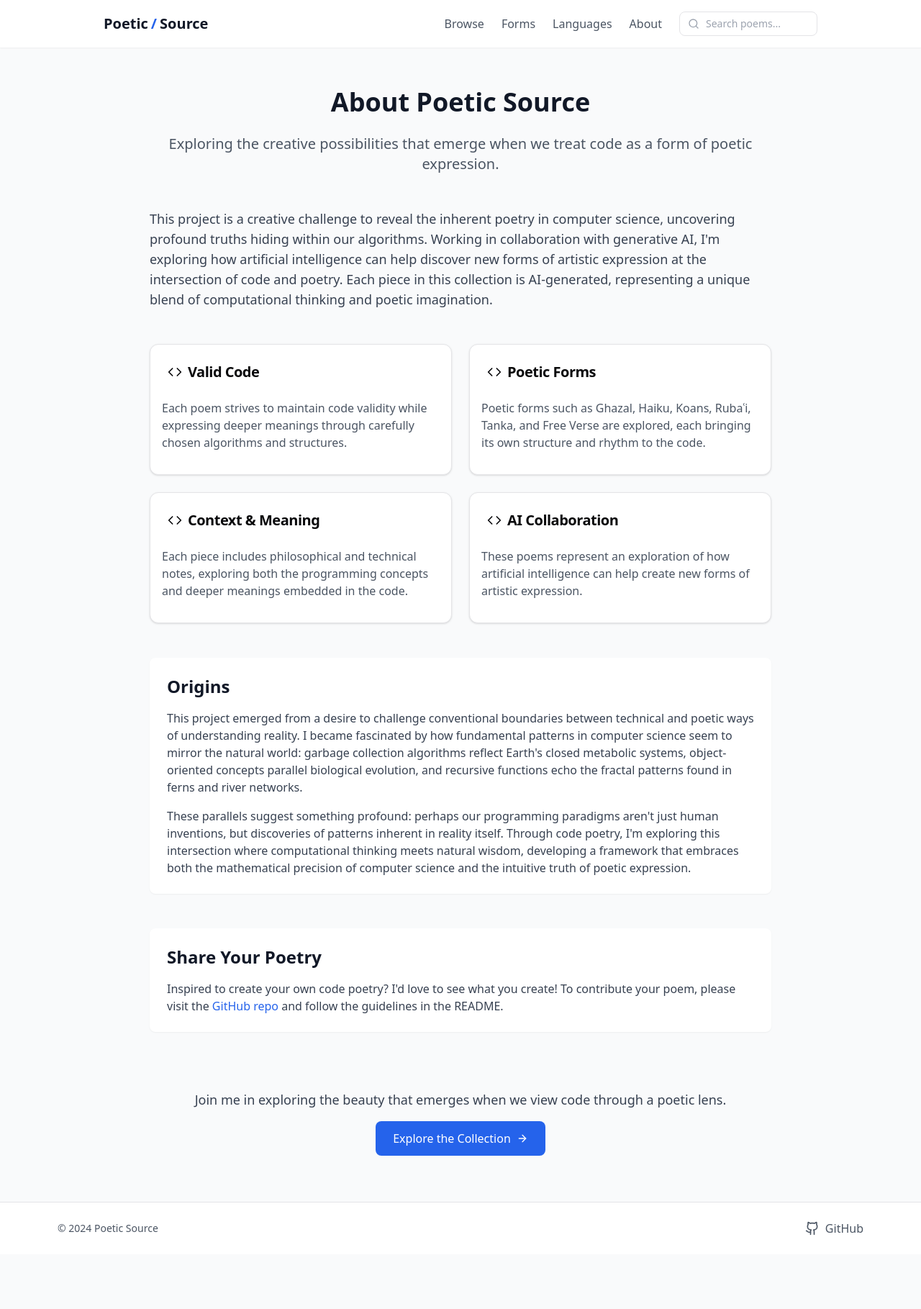
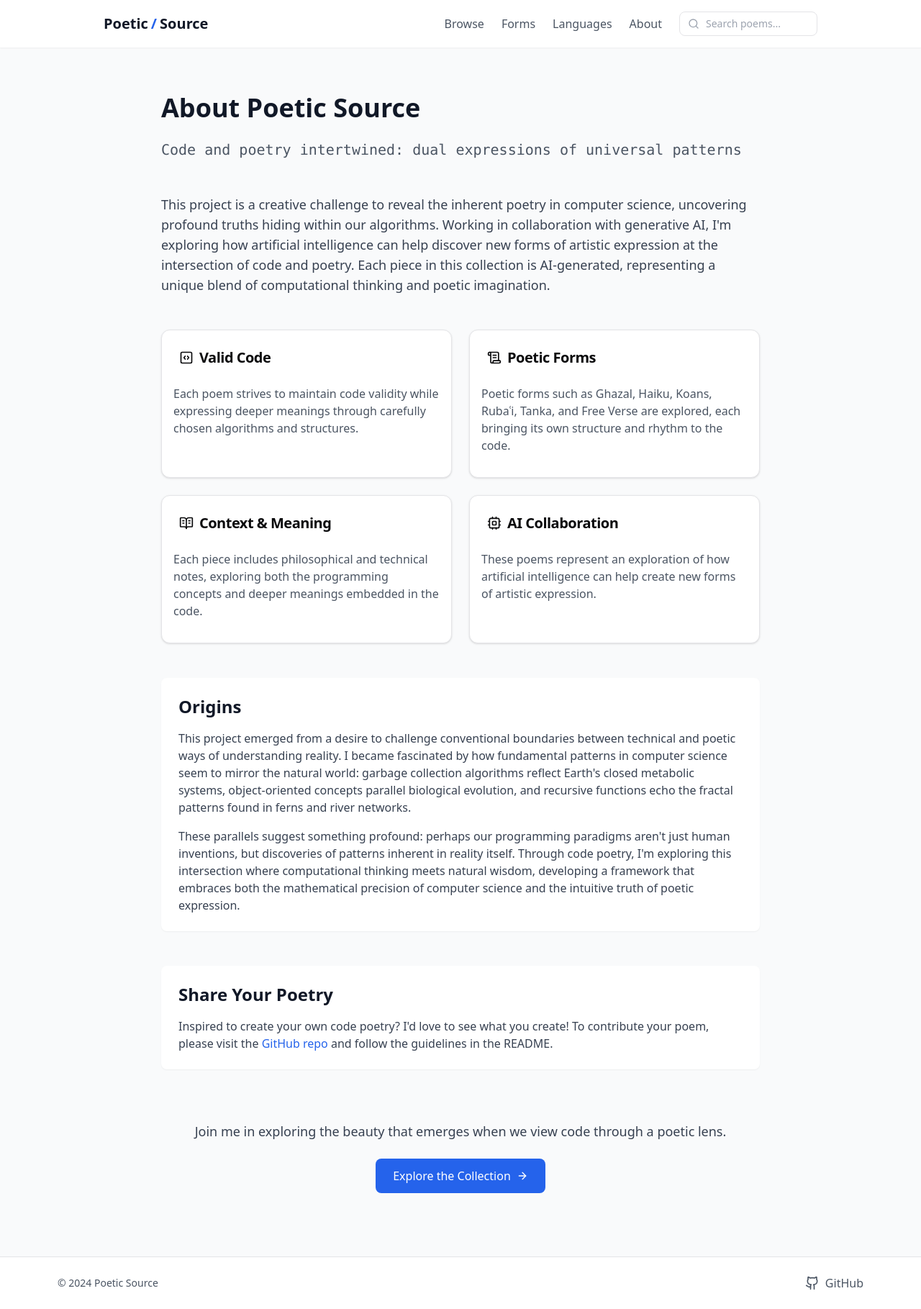
Before and after one commit to chamarapaul/poetic-source, a Next.js app: page /about in a window 1280 px wide. Shown: the whole page at 72% size. Before the commit the page ends 1743 px from the top, so only its background shows below. Built offline with nearby package versions, Linux system fonts and the light colour scheme.

Commit message:
Minor design updates

```diff
--- a/src/components/poems/display/PoemHeader.tsx
+++ b/src/components/poems/display/PoemHeader.tsx
@@ -1,5 +1,5 @@
 // components/poems/display/PoemHeader.tsx
-import { Code, ScrollText, Tags } from 'lucide-react';
+import { SquareCode, ScrollText, Tags } from 'lucide-react';
 import Link from 'next/link';
 import Tag from '@/components/poems/Tag';
 import { getFormDisplayName, getLanguageDisplayName } from '@/lib/cache/cache';
@@ -46,7 +46,7 @@ export function PoemHeader({ poem, variant = 'full' }: PoemHeaderProps) {
             </Link>
           </div>
           <div className="flex items-center group">
-            <Code className="w-4 h-4 mr-2" />
+            <SquareCode className="w-4 h-4 mr-2" />
             <Link
               href={`/languages/${poem.language}`}
               className="hover:text-blue-600 transition-colors"
--- a/src/lib/poems/types.ts
+++ b/src/lib/poems/types.ts
@@ -87,7 +87,6 @@ export const formStructureInfo: Record<PoemForm, PoemFormStructure> = {
   rubai: {
     rules: [
       'Four lines (quatrain) with AABA or AAAA rhyme pattern',
-      'First, second, and fourth lines rhyme',
       'Often structured as: statement, elaboration, pivot, conclusion',
       'Traditionally explores philosophical or metaphysical themes',
     ],
--- a/src/pages/about.tsx
+++ b/src/pages/about.tsx
@@ -1,25 +1,23 @@
 // pages/about.tsx
-import { ArrowRight, Code } from 'lucide-react';
+import { ArrowRight, ScrollText, SquareCode, BookOpenText, Cpu } from 'lucide-react';
 import React from 'react';
 import Link from 'next/link';
+import { Container } from '@/components/layout/Container';
 import Layout from '@/components/layout/Layout';
 import { Card, CardContent, CardHeader, CardTitle } from '@/components/ui/card';
 
 export default function AboutPage() {
   return (
     <Layout>
-      <div className="max-w-4xl mx-auto">
+      <Container className="py-8">
         {/* Hero Section */}
-        <section className="text-center mb-8 md:mb-12 relative">
-          <div className="pt-4 md:pt-6">
-            <h1 className="text-3xl md:text-4xl font-bold text-gray-900 mb-4 md:mb-6">
-              About Poetic Source
-            </h1>
-            <p className="text-lg md:text-xl text-gray-600 leading-relaxed">
-              Exploring the creative possibilities that emerge when we treat
-              code as a form of poetic expression.
-            </p>
-          </div>
+        <section className="mb-8 md:mb-12 relative">
+          <h1 className="text-3xl md:text-4xl font-bold text-gray-900 mb-4 md:mb-6">
+            About Poetic Source
+          </h1>
+          <p className="text-lg md:text-xl text-gray-600 leading-relaxed font-mono">
+            Code and poetry intertwined: dual expressions of universal patterns
+          </p>
         </section>
 
         {/* Main Content */}
@@ -42,7 +40,7 @@ export default function AboutPage() {
             <Card>
               <CardHeader className="p-4 md:p-6">
                 <CardTitle className="flex items-center text-lg md:text-xl">
-                  <Code className="w-5 h-5 mr-2" />
+                  <SquareCode className="w-5 h-5 mr-2" />
                   Valid Code
                 </CardTitle>
               </CardHeader>
@@ -58,7 +56,7 @@ export default function AboutPage() {
             <Card>
               <CardHeader className="p-4 md:p-6">
                 <CardTitle className="flex items-center text-lg md:text-xl">
-                  <Code className="w-5 h-5 mr-2" />
+                  <ScrollText className="w-5 h-5 mr-2" />
                   Poetic Forms
                 </CardTitle>
               </CardHeader>
@@ -74,7 +72,7 @@ export default function AboutPage() {
             <Card>
               <CardHeader className="p-4 md:p-6">
                 <CardTitle className="flex items-center text-lg md:text-xl">
-                  <Code className="w-5 h-5 mr-2" />
+                  <BookOpenText className="w-5 h-5 mr-2" />
                   Context & Meaning
                 </CardTitle>
               </CardHeader>
@@ -90,7 +88,7 @@ export default function AboutPage() {
             <Card>
               <CardHeader className="p-4 md:p-6">
                 <CardTitle className="flex items-center text-lg md:text-xl">
-                  <Code className="w-5 h-5 mr-2" />
+                  <Cpu className="w-5 h-5 mr-2" />
                   AI Collaboration
                 </CardTitle>
               </CardHeader>
@@ -154,8 +152,8 @@ export default function AboutPage() {
           </div>
 
           {/* Call to Action */}
-          <div className="text-center py-6 md:py-8">
-            <p className="text-base md:text-lg text-gray-700 mb-4">
+          <div className="text-center py-6">
+            <p className="text-base md:text-lg text-gray-700 mb-6">
               Join me in exploring the beauty that emerges when we view code
               through a poetic lens.
             </p>
@@ -168,7 +166,7 @@ export default function AboutPage() {
             </Link>
           </div>
         </section>
-      </div>
+      </Container>
     </Layout>
   );
 }
--- a/src/pages/forms/[form].tsx
+++ b/src/pages/forms/[form].tsx
@@ -1,5 +1,5 @@
 // pages/forms/[form].tsx
-import { Code, ListTree } from 'lucide-react';
+import { Binary, ListCollapse } from 'lucide-react';
 import React from 'react';
 import { GetStaticPaths, GetStaticProps } from 'next';
 import { BulletList } from '@/components/common/BulletList';
@@ -28,12 +28,12 @@ export default function FormPage({ poems, form }: FormPageProps) {
 
   const cards = [
     {
-      icon: ListTree,
+      icon: ListCollapse,
       title: 'Structure',
       content: <BulletList items={formInfo.rules} />,
     },
     {
-      icon: Code,
+      icon: Binary,
       title: 'Code Considerations',
       content: <BulletList items={formInfo.codeConsiderations} />,
     },
--- a/src/pages/index.tsx
+++ b/src/pages/index.tsx
@@ -8,6 +8,7 @@ import PaginatedPoemList from '@/components/poems/list/PaginatedPoemList';
 import { getCurrentFeaturedPoem } from '@/lib/poems/curation';
 import { getAllPoems, getPoemBySlug } from '@/lib/poems/poems';
 import { Poem } from '@/lib/poems/types';
+import { TYPOGRAPHY } from '@/lib/constants';
 
 interface HomePageProps {
   featuredPoem: Poem;
@@ -58,7 +59,7 @@ export default function Home({ featuredPoem, recentPoems }: HomePageProps) {
             <h2 className="text-2xl md:text-3xl font-bold text-gray-900 mb-2">
               Latest Additions
             </h2>
-            <p className="text-gray-600">Recently compiled poems</p>
+            <p className={TYPOGRAPHY.body}>Recently compiled poems</p>
           </div>
 
           <PaginatedPoemList poems={recentPoems} />
--- a/src/pages/poems/index.tsx
+++ b/src/pages/poems/index.tsx
@@ -4,8 +4,8 @@ import React from 'react';
 import Link from 'next/link';
 import { Container } from '@/components/layout/Container';
 import Layout from '@/components/layout/Layout';
+import { PageHeader } from '@/components/layout/PageHeader';
 import PaginatedPoemList from '@/components/poems/list/PaginatedPoemList';
-import { TYPOGRAPHY } from '@/lib/constants';
 import { getAllPoems } from '@/lib/poems/poems';
 import { Poem } from '@/lib/poems/types';
 
@@ -18,12 +18,10 @@ const BrowsePage = ({ poems, totalPoems }: BrowsePageProps) => {
   return (
     <Layout>
       <Container className="py-8">
-        <div className="mb-12">
-          <h1 className={TYPOGRAPHY.h1}>Browse Poems</h1>
-          <p className="text-gray-600 max-w-3xl">
-            Exploring {totalPoems} poems across multiple languages and forms
-          </p>
-        </div>
+        <PageHeader
+          title="Browse Poems"
+          description={`Exploring ${totalPoems} poems across multiple languages and forms`}
+        />
 
         <PaginatedPoemList poems={poems} />
 
--- a/src/pages/search.tsx
+++ b/src/pages/search.tsx
@@ -5,8 +5,8 @@ import Link from 'next/link';
 import { useRouter } from 'next/router';
 import { Container } from '@/components/layout/Container';
 import Layout from '@/components/layout/Layout';
+import { PageHeader } from '@/components/layout/PageHeader';
 import PaginatedPoemList from '@/components/poems/list/PaginatedPoemList';
-import { TYPOGRAPHY } from '@/lib/constants';
 import { getAllPoems } from '@/lib/poems/poems';
 import { searchPoems } from '@/lib/poems/search';
 import { Poem } from '@/lib/poems/types';
@@ -25,20 +25,12 @@ const SearchPage: React.FC<SearchPageProps> = ({ poems }) => {
   return (
     <Layout>
       <Container className="py-8">
-        <div className="mb-12">
-          <h1 className={TYPOGRAPHY.h1}>Search Results</h1>
-          <p className="text-gray-600">
-            {searchResults.length}{' '}
-            {searchResults.length === 1 ? 'poem' : 'poems'} found
-            {searchTerm && (
-              <>
-                {' '}
-                for &quot;<span className="font-medium">{searchTerm}</span>
-                &quot;
-              </>
-            )}
-          </p>
-        </div>
+        <PageHeader
+          title="Search Results"
+          description={`${searchResults.length} ${
+            searchResults.length === 1 ? 'poem' : 'poems'
+          } found${searchTerm ? ` for "${searchTerm}"` : ''}`}
+        />
 
         {searchResults.length === 0 ? (
           <div className="text-center py-8 md:py-12">
--- a/src/pages/tags/[tag].tsx
+++ b/src/pages/tags/[tag].tsx
@@ -3,8 +3,8 @@ import React from 'react';
 import { GetStaticPaths, GetStaticProps } from 'next';
 import { Container } from '@/components/layout/Container';
 import Layout from '@/components/layout/Layout';
+import { PageHeader } from '@/components/layout/PageHeader';
 import PaginatedPoemList from '@/components/poems/list/PaginatedPoemList';
-import { TYPOGRAPHY } from '@/lib/constants';
 import { getAllPoems } from '@/lib/poems/poems';
 import { Poem } from '@/lib/poems/types';
 
@@ -17,13 +17,10 @@ const TagPage: React.FC<TagPageProps> = ({ poems, tag }) => {
   return (
     <Layout>
       <Container className="py-8">
-        <div className="mb-12">
-          <h1 className={TYPOGRAPHY.h1}>#{tag}</h1>
-          <p className="text-gray-600">
-            {poems.length} {poems.length === 1 ? 'poem' : 'poems'} tagged with
-            &quot;{tag}&quot;
-          </p>
-        </div>
+        <PageHeader
+          title={`#${tag}`}
+          description={`${poems.length} ${poems.length === 1 ? 'poem' : 'poems'} tagged with "${tag}"`}
+        />
 
         <PaginatedPoemList
           poems={poems}
```
Also changed, not shown: 2 other files (tests, documents, lock files or other folders). Lines whose indentation alone changed are shown as unchanged.
